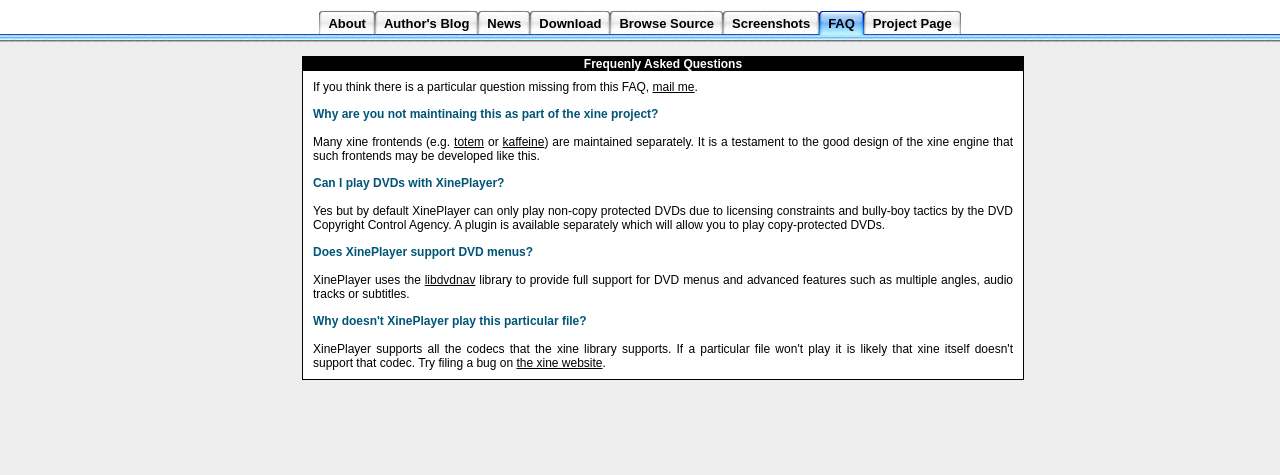
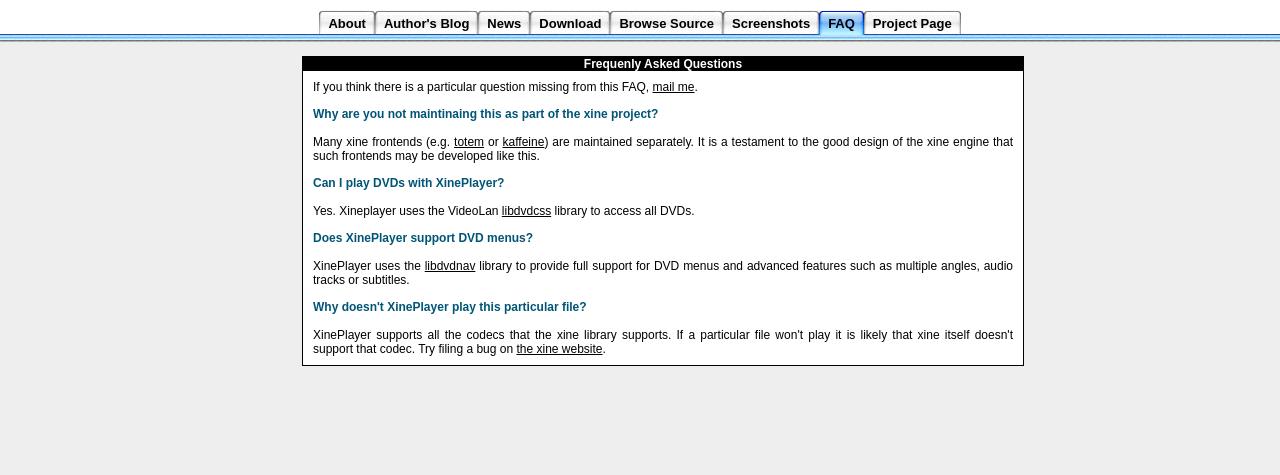
Before and after one commit to BackupTheBerlios/xineplayer-svn, a PHP site: page /faq.php in a window 1280 px wide. Shown: the top 475 px of the page. Run offline with PHP 8.4, Linux system fonts and the light colour scheme.

Commit message:
Rephrase the libdvdcss references

```diff
--- a/trunk/htdocs/faq.php
+++ b/trunk/htdocs/faq.php
@@ -13,10 +13,9 @@
        maintained separately. It is a testament to the good design of the
        xine engine that such frontends may be developed like this.</p>
     <h2>Can I play DVDs with XinePlayer?</h2>
-    <p>Yes but by default XinePlayer can only play non-copy protected
-    DVDs due to licensing constraints and bully-boy tactics by the
-    DVD Copyright Control Agency. A plugin is available separately which
-    will allow you to play copy-protected DVDs.</p>
+    <p>Yes. Xineplayer uses the VideoLan
+   <a href="http://videolan.org/libdvdcss/">libdvdcss</a> library to access
+  all DVDs.</p>
     <h2>Does XinePlayer support DVD menus?</h2>
     <p>XinePlayer uses the <a href="http://dvd.sf.net/">libdvdnav</a> library
     to provide full support for DVD menus and advanced features such as
--- a/trunk/htdocs/index.php
+++ b/trunk/htdocs/index.php
@@ -54,8 +54,9 @@
     <ul>
     <li>Support for many popular formats including MPEG 1/2, QuickTime (MOV),
     DivX (AVI) and some Windows Media formats (WMV).</li>
-    <li>DVD playback (when combined with the
-        <a href="http://videolan.org/">libdvdcss</a> decoding library).</li>
+    <li>DVD playback (using the VideoLan
+        <a href="http://videolan.org/libdvdcss">libdvdcss</a>
+        decoding library).</li>
     <li>DVD menu support for advanced navigation features.</li>
     <li>Playlists.</li>
     <li>Fullscreen playback.</li>
```
